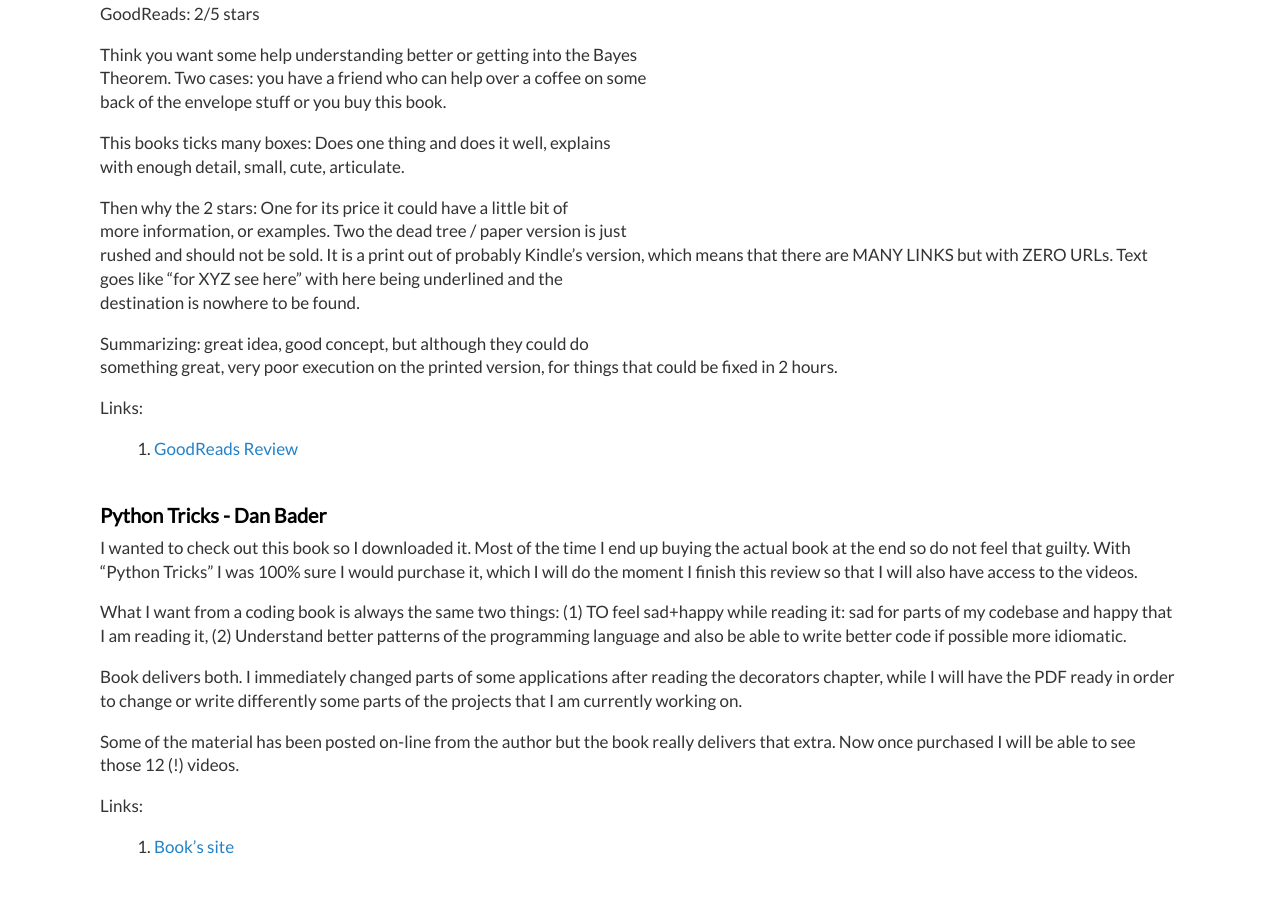
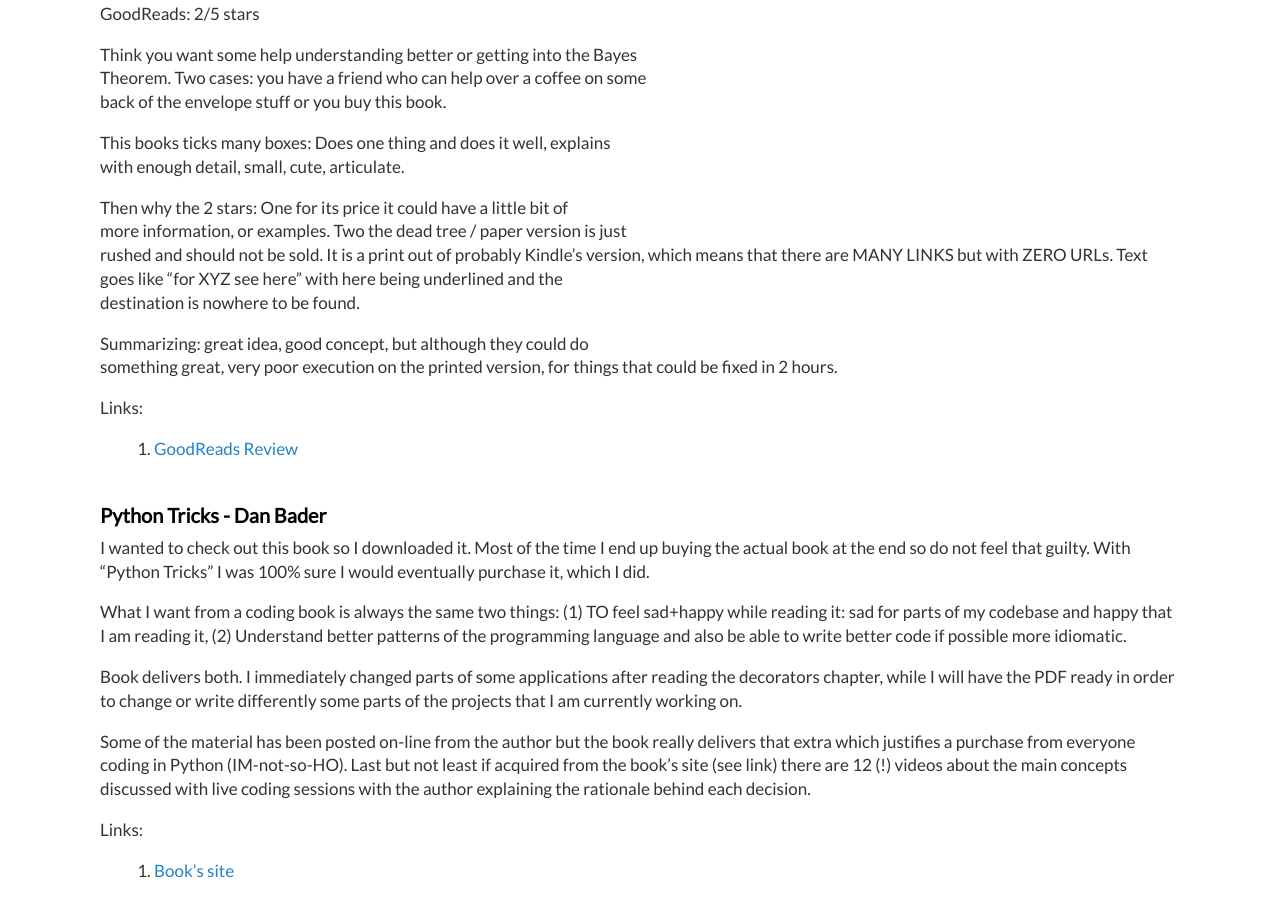
Before and after one commit to dimitrismistriotis/dimitrismistriotis.github.io, a Jekyll site: the page built from _posts/2018-01-21-books_of_2018.md, in a window 1280 px wide and 900 px high, scrolled down 9429 px. Built offline with Jekyll 4.4.1, drawn with Linux system fonts in a browser that asks for light colours; before the commit the page ends 10305 px from its top, so only the background shows below that.

Commit message:
Rewrites and updates

```diff
--- a/_posts/2018-01-21-books_of_2018.md
+++ b/_posts/2018-01-21-books_of_2018.md
@@ -560,8 +560,7 @@
 
 I wanted to check out this book so I downloaded it. Most of the time I end up
 buying the actual book at the end so do not feel that guilty. With "Python
-Tricks" I was 100% sure I would purchase it, which I will do the moment I
-finish this review so that I will also have access to the videos.
+Tricks" I was 100% sure I would eventually purchase it, which I did.
 
 What I want from a coding book is always the same two things: (1) TO feel
 sad+happy while reading it: sad for parts of my codebase and happy that I am
@@ -574,8 +573,10 @@
 working on.
 
 Some of the material has been posted on-line from the author but the book
-really delivers that extra. Now once purchased I will be able to see those
-12 (!) videos.
+really delivers that extra which justifies a purchase from everyone coding in
+Python (IM-not-so-HO). Last but not least if acquired from the book's site
+(see link) there are 12 (!) videos about the main concepts discussed with live
+coding sessions with the author explaining the rationale behind each decision.
 
 Links:
 
```
